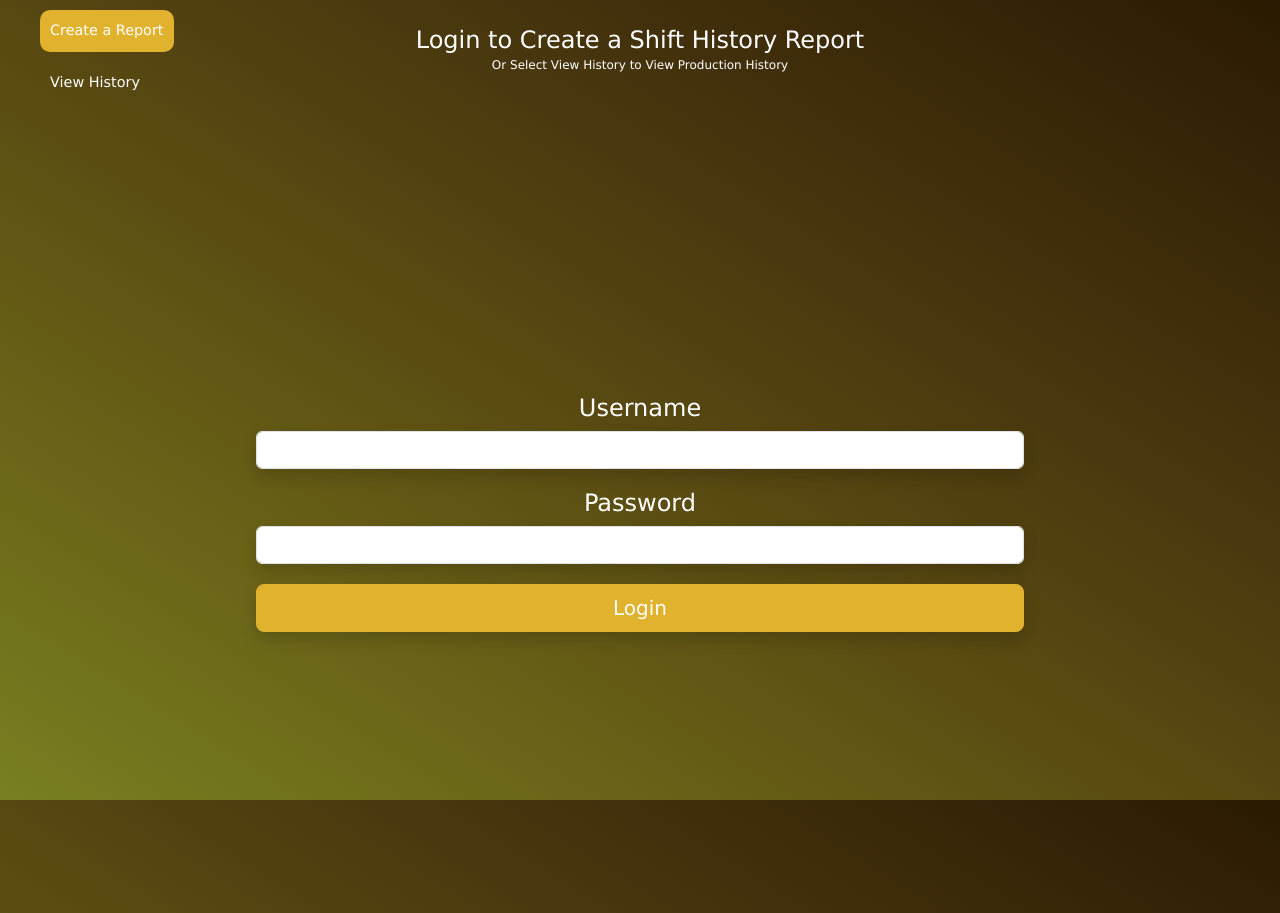
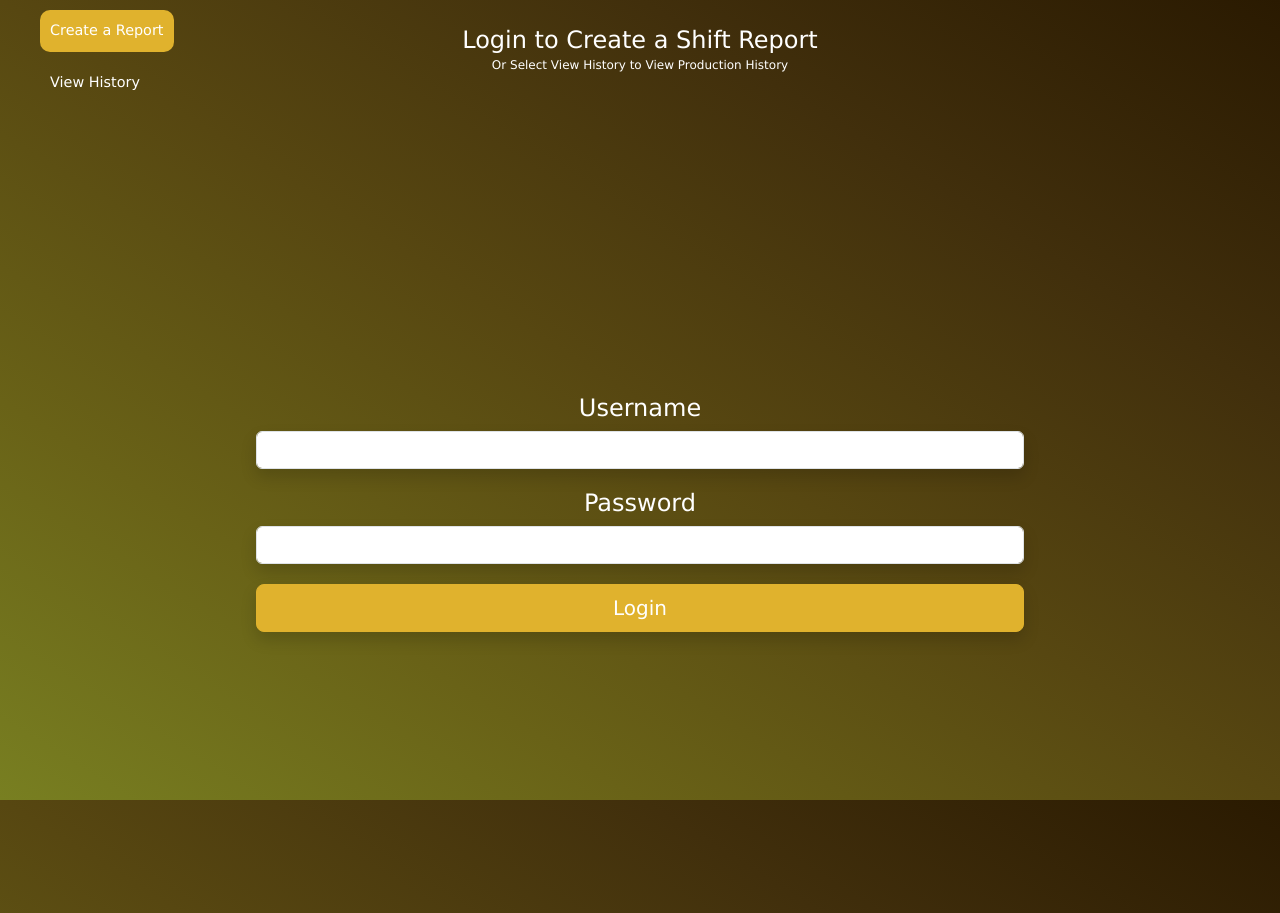
Before and after one commit to apatel62/shift-report, a React (Vite) app in the folder client/: page / in a window 1280 px wide. Built offline with nearby package versions, Linux system fonts and the light colour scheme.

Commit message:
made minor fixes according to presentation feedback

```diff
--- a/client/src/components/Nav.tsx
+++ b/client/src/components/Nav.tsx
@@ -27,7 +27,7 @@ const Nav = () => {
       return "Report History";
     } else if (currentPage === "/") {
       if (!loginCheck) {
-        return "Login to Create a Shift History Report";
+        return "Login to Create a Shift Report";
       } else {
         return "Report";
       }
--- a/client/src/pages/ShiftHistory.tsx
+++ b/client/src/pages/ShiftHistory.tsx
@@ -579,7 +579,7 @@ const ShiftHistory = () => {
           className="filter-checkbox"
           style={{ display: isCheckboxVisible ? "block" : "none" }}
         >
-          <h2>Fitler by machine:</h2>
+          <h2>Filter by machine:</h2>
           <div className="form-check form-check-inline">
             <input
               className="form-check-input"
```
